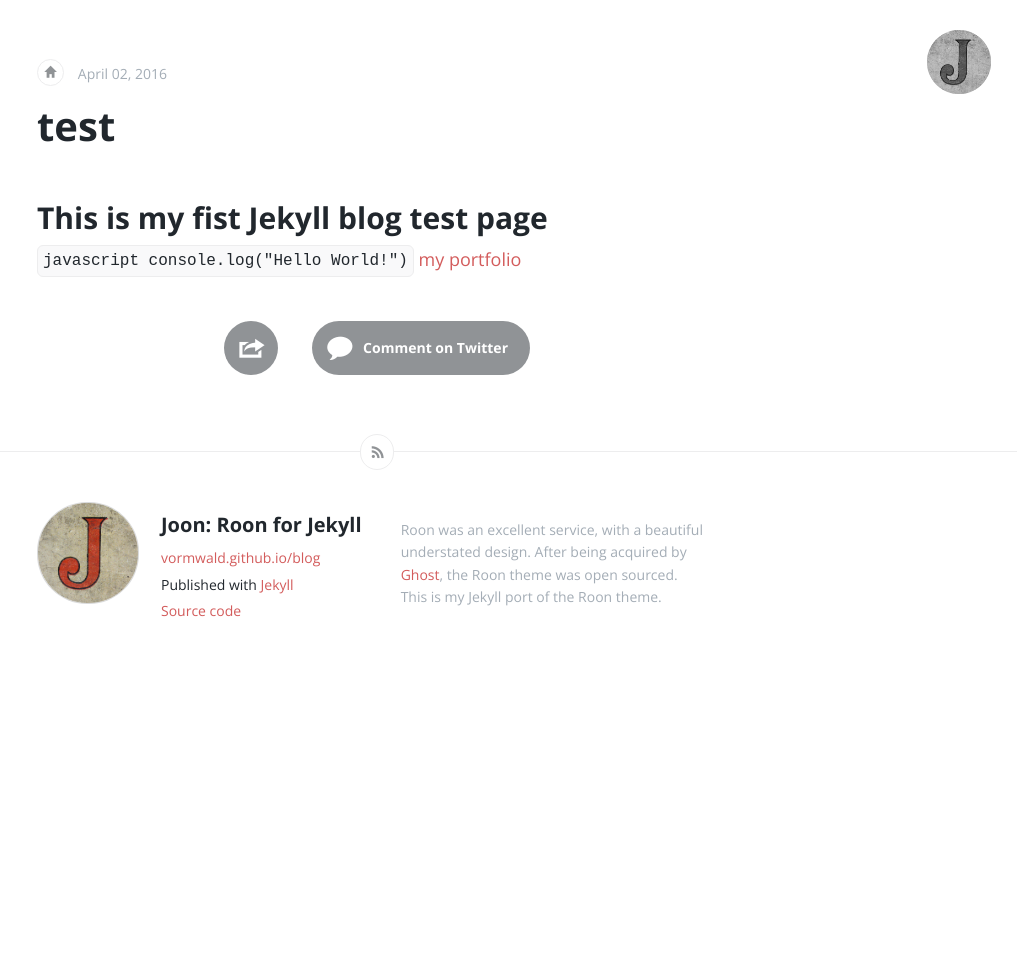
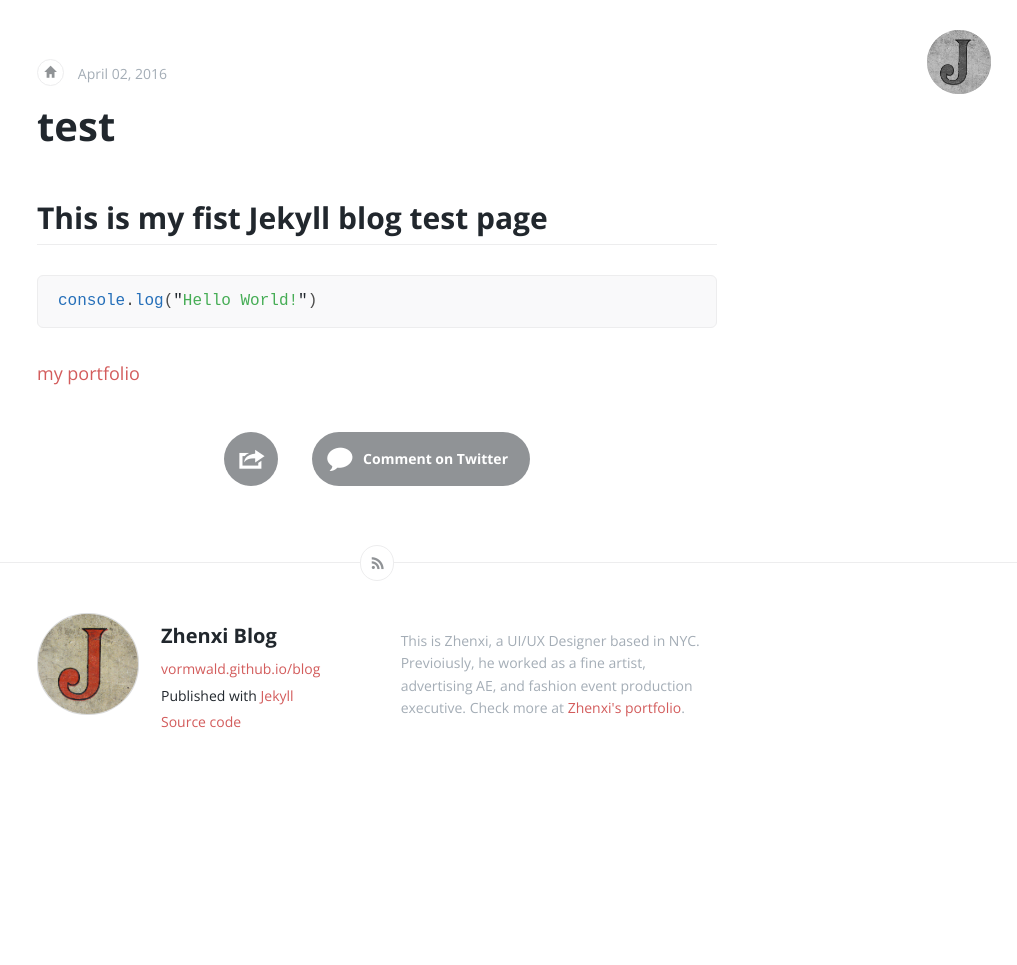
Before and after one commit to zhenximi/blog, a Jekyll site: the page built from _posts/2016-04-02-Test-blog.md, in a window 1280 px wide. Shown: the whole page, without its empty margins (263-1280 px from the left). Built offline with Jekyll 4.4.1, drawn with Linux system fonts in a browser that asks for light colours; comment, search, counter and statistics services are not loaded.

Commit message:
change settings

````diff
--- a/_config.yml
+++ b/_config.yml
@@ -1,15 +1,13 @@
 # Site settings
-title: "Joon: Roon for Jekyll"
+title: "Zhenxi Blog"
 logo: logo.png # image from https://www.flickr.com/photos/lwr/5496279831/in/set-72157594159055823
-email: your-email@domain.com
+email: zhenxi.mi@gmail.com
 description: > # this means to ignore newlines until "url:"
-  Roon was an excellent service, with a beautiful understated design. After
-  being acquired by <a href='https://ghost.org'>Ghost</a>, the Roon theme was
-  open sourced.<br> This is my Jekyll port of the Roon theme.
+  This is Zhenxi, a UI/UX Designer based in NYC. Previoiusly, he worked as a fine artist, advertising AE, and fashion event production executive. Check more at <a href='http://www.zhenximi.me/'>Zhenxi's portfolio</a>.
 url: "http://vormwald.github.io" # the base hostname & protocol for your site
 baseurl: "/blog" # the subpath of your site, e.g. /blog/
-twitter_username: jekyllrb
-github_username:  jekyll
+twitter_username: zhenximi
+github_username:  zhenximi
 
 permalink: pretty
 paginate: 5
--- a/_posts/2016-04-02-Test-blog.md
+++ b/_posts/2016-04-02-Test-blog.md
@@ -6,7 +6,8 @@ video: true
 ---
 
 # This is my fist Jekyll blog test page
-`javascript
+***
+```javascript
 console.log("Hello World!")
-`
-[my portfolio](http:www.zhenximi.me)
+```
+[my portfolio](http:\\www.zhenximi.me)
````
